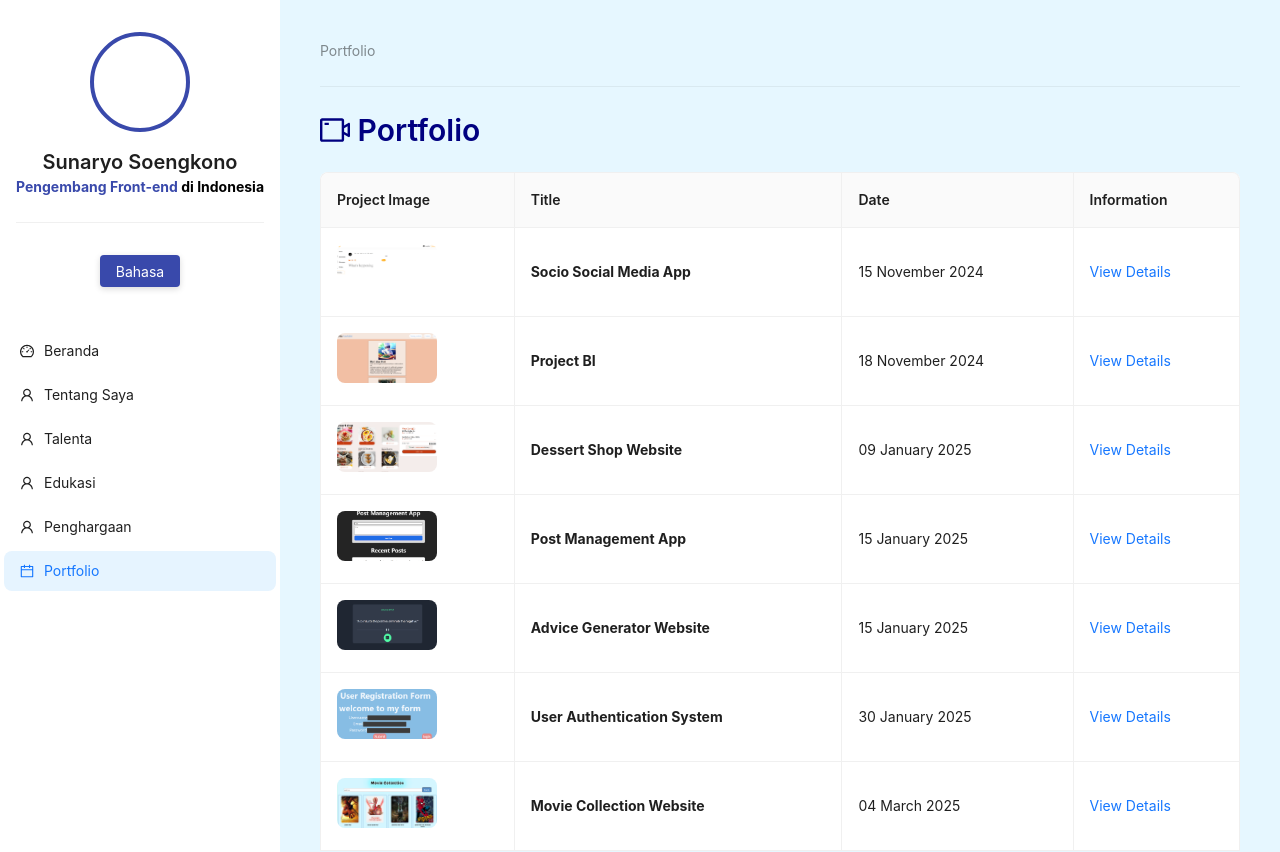
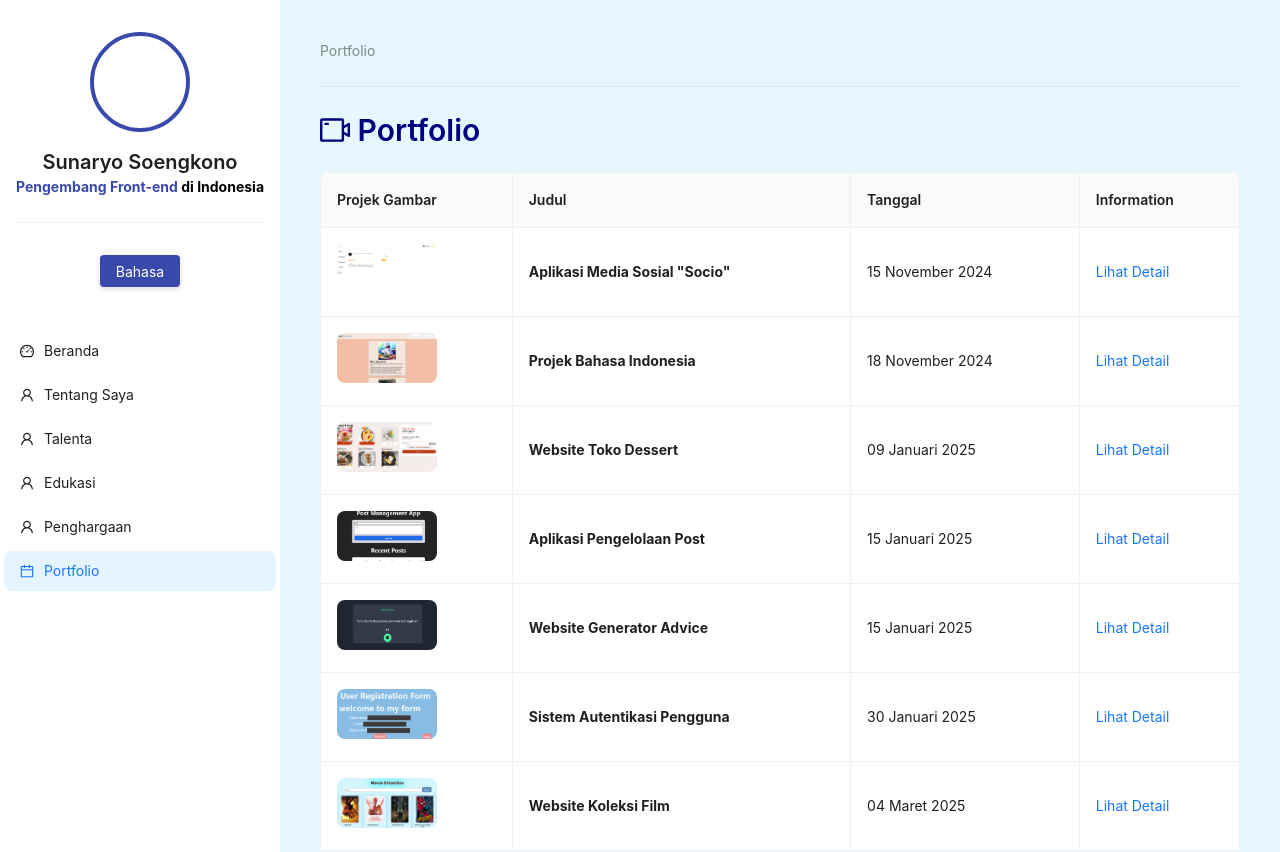
Before and after one commit to sunsunarto/Portfolio, a Next.js app: page /portfolio in a window 1280 px wide. Shown: the top 852 px of the page. Built offline with nearby package versions, Linux system fonts and the light colour scheme.

Commit message:
thirdteenth  commit

```diff
--- a/components/PortfolioCard.js
+++ b/components/PortfolioCard.js
@@ -1,12 +1,16 @@
-import { useEffect, useState } from 'react';
+import { useEffect, useState, useContext } from 'react';
 import { Table, Typography, Image, Space } from 'antd';
 import { VideoCameraOutlined } from '@ant-design/icons';
 import Link from 'next/link';
+import { LanguageContext } from "../context/LanguageContext.js";
+import { translations } from "../utils/i18n.js";
 
 const { Title } = Typography;
 
 export default function PortfolioCard() {
     const [portfolio, setPortfolio] = useState([]);
+    const { language } = useContext(LanguageContext);
+    const t = translations[language];
 
     useEffect(() => {
         const fetchData = async () => {
@@ -25,7 +29,7 @@ export default function PortfolioCard() {
 
     const columns = [
   {
-    title: 'Project Image ',
+    title: t.tabProject,
     dataIndex: 'pic',
     key: 'pic',
     render: (pic) => (
@@ -39,30 +43,29 @@ export default function PortfolioCard() {
     ),
   },
   {
-    title: 'Title',
+    title: t.title,
     dataIndex: 'title',
     key: 'title',
-    render: (text) => <strong>{text}</strong>,
+    render: (_, record) => <strong>{record.title?.[language] || record.title?.en || 'Untitled'}</strong>,
   },
   {
-    title: 'Date',
+    title: t.date,
     dataIndex: 'date',
     key: 'date',
+    render: (_, record) => record.date?.[language] || record.date?.en || '-',
   },
   {
     title: 'Information',
     key: 'information',
     render: (_, record) => (
-      <Link href={`/portfolio/${record.id}`}>
-        View Details
-      </Link>
+      <Link href={`/portfolio/${record.id}`}>{t.viewMore}</Link>
     ),
   },
 ];
 
     return (
         <Space direction="vertical" style={{ width: '100%', backgroundColor: '#E6F7FF' }}>
-            <Title level={2} style={{ color: '#000080' }}> <VideoCameraOutlined style={{ color: '#000080' }}/> Portfolio</Title>
+            <Title level={2} style={{ color: '#000080' }}> <VideoCameraOutlined style={{ color: '#000080' }}/> {t.navPortfolio}</Title>
             <Table style={{backgroundColor: '#E6F7FF' }}
                 dataSource={portfolio}
                 columns={columns}
--- a/components/PortfolioDetail.js
+++ b/components/PortfolioDetail.js
@@ -1,8 +1,13 @@
 import { Typography, Row, Col, Card, Image, Button } from 'antd';
+import { useContext } from 'react';
+import { LanguageContext } from "../context/LanguageContext";
+import { translations } from "../utils/i18n.js";
 
 const { Title, Text } = Typography;
 
 export default function PortfolioDetail({ event }) {
+  const { language } = useContext(LanguageContext);
+  const t = translations[language];
   if (!event) return null;
 
   return (
@@ -10,30 +15,30 @@ export default function PortfolioDetail({ event }) {
 
       <Row gutter={[16, 16]}>
         <Col xs={24} sm={12}>
-          <Card title="Title" bordered>
-            <Text>{event.title}</Text>
+          <Card title={t.title} bordered>
+            <Text>{event.title?.[language] || event.title?.en || 'Untitled'}</Text>
           </Card>
         </Col>
         <Col xs={24} sm={12}>
-          <Card title="Date" bordered>
-            <Text>{event.date}</Text>
+          <Card title={t.date} bordered>
+              <Text>{event.date?.[language] || event.date?.en || "-"}</Text>
           </Card>
         </Col>
         <Col xs={24} sm={12}>
-          <Card title="last Update" bordered>
-            <Text>{event.lastestUpdate}</Text>
+          <Card title={t.update} bordered>
+            <Text>{event.lastestUpdate?.[language] || event.lastestUpdate?.en || '-'}</Text>
           </Card>
         </Col>
         {event.decription && (
           <Col span={24}>
-            <Card title="Description" bordered>
-              <Text>{event.decription}</Text>
+            <Card title={t.description} bordered>
+              <Text>{event.decription?.[language] || event.decription?.en || '-'}</Text>
             </Card>
           </Col>
         )}
         {event.pic && (
           <Col span={24}>
-            <Card title="Projet Image" bordered>
+            <Card title={t.tabProject} bordered>
               <Image
                 src={event.pic}
                 alt="Project Image"
@@ -45,8 +50,8 @@ export default function PortfolioDetail({ event }) {
         )}
       </Row>
       <div style={{ marginTop: '16px', display: 'flex', gap: '8px' }}>
-        <Button type="primary" href={event.link} target="_blank"> Link Website </Button>
-        <Button type="primary" href={event.github} target="_blank"> Link Github </Button>
+        <Button type="primary" style ={{ backgroundColor: '#000080' }} href={event.link} target="_blank"> Link Website </Button>
+        <Button type="primary" style ={{ backgroundColor: '#000080' }} href={event.github} target="_blank"> Link Github </Button>
       </div>
     </div>
   );
--- a/pages/portfolio/[id].js
+++ b/pages/portfolio/[id].js
@@ -4,6 +4,8 @@ import { Typography, Row, Col, Card, Button, Divider, Image } from 'antd';
 import LayoutApp from '../../components/LayoutApp.js';
 import PortfolioDetail from '../../components/PortfolioDetail.js';
 import Link from 'next/link.js';
+import { LanguageContext } from "../../context/LanguageContext.js";
+import { translations } from "../../utils/i18n.js";
 
 
 const { Title, Text } = Typography;
@@ -12,6 +14,8 @@ export default function ViewProject() {
   const router = useRouter();
   const { id } = router.query;
   const [project, setProject] = useState(null);
+  const { language } = useContext(LanguageContext);
+  const t = translations[language];
 
   useEffect(() => {
     const fetchProject = async () => {
@@ -33,7 +37,7 @@ export default function ViewProject() {
   if (!project) {
     return (
       <LayoutApp>
-        <Title>Event Not Found</Title>
+        <Title>{t.f404}</Title>
       </LayoutApp>
     );
   }
@@ -41,7 +45,7 @@ export default function ViewProject() {
   return (
     <LayoutApp>
       <div style={{ padding: '24px' }}>
-        <Title level={2} style={{ color: '#000080' }}>Portfolio Details</Title>
+        <Title level={2} style={{ color: '#000080' }}>{t.titleProject}</Title>
         <Divider />
 
         <PortfolioDetail event={project} />
--- a/public/data/portfolio.json
+++ b/public/data/portfolio.json
@@ -1,111 +1,231 @@
 [
   {
     "id": "1",
-    "title": "Socio Social Media App",
-    "date": "15 November 2024",
-    "lastestUpdate": "17 November 2024",
+    "title": {
+      "en": "Socio Social Media App",
+      "id": "Aplikasi Media Sosial \"Socio\""
+    },
+    "date": {
+      "en": "15 November 2024",
+      "id": "15 November 2024"
+    },
+    "lastestUpdate": {
+      "en": "17 November 2024",
+      "id": "17 November 2024"
+    },
     "status": "Project",
     "pic": "/Projects/Screenshot 2025-03-27 101644.png",
-    "decription": "The application named \"socio\" is a social media platform designed for user interaction and content sharing. It features a clean and structured interface, enabling users to post updates, add multimedia, and engage with trending discussions.",
+    "decription": {
+      "en": "The application named \"socio\" is a social media platform designed for user interaction and content sharing. It features a clean and structured interface, enabling users to post updates, add multimedia, and engage with trending discussions.",
+      "id": "Aplikasi bernama \"socio\" ini merupakan platform media sosial yang dirancang untuk interaksi pengguna dan berbagi konten. Antarmukanya bersih dan terstruktur, memungkinkan pengguna untuk mengunggah pembaruan, menambahkan multimedia, dan terlibat dalam diskusi yang sedang tren."
+    },
     "link": "https://quiz-16-sunaryo.vercel.app/",
     "github": "https://github.com/sunsunarto/Quiz_16_Sunaryo/"
   },
   {
     "id": "2",
-    "title": "Project BI",
-    "date": "18 November 2024",
-    "lastestUpdate": "18 November 2024",
+    "title":{
+      "en": "Bahasa Indonesia Project",
+      "id": "Projek Bahasa Indonesia"
+    },
+    "date": {
+      "en": "18 November 2024",
+      "id": "18 November 2024"
+    },
+    "lastestUpdate": {
+      "en": "18 November 2024",
+      "id": "18 November 2024"
+    },
     "status": "Project",
     "pic": "/Projects/Screenshot 2025-03-27 105058.png",
-    "decription": "The application appears to be a story-sharing website titled \"Cerita Anekdot\" (Anecdote Stories). It features a clean and user-friendly interface, allowing users to share their stories and engage in entertainment discussions.",
+    "decription": {
+      "en": "The application appears to be a story-sharing website titled \"Cerita Anekdot\" (Anecdote Stories). It features a clean and user-friendly interface, allowing users to share their stories and engage in entertainment discussions.",
+      "id": "Aplikasi ini tampaknya merupakan situs web berbagi cerita berjudul \"Cerita Anekdot\". Antarmukanya bersih dan ramah pengguna, memungkinkan pengguna untuk berbagi cerita dan terlibat dalam diskusi yang menghibur."
+    },
     "link": "https://projekbi.vercel.app/",
     "github": "https://github.com/sunsunarto/Projekbi"
   },
   {
     "id": "3",
-    "title": "Dessert Shop Website",
-    "date": "09 January 2025",
-    "lastestUpdate": "09 January 2025",
+    "title": {
+      "en": "Dessert Shop Website",
+      "id": "Website Toko Dessert"
+    },
+    "date": {
+      "en": "09 January 2025",
+      "id": "09 Januari 2025"
+    },
+    "lastestUpdate": {
+      "en": "09 January 2025",
+      "id": "09 Januari 2025"
+    },
     "status": "Project",
     "pic": "/Projects/Screenshot 2025-03-27 110325.png",
-    "decription": "The shop offers various desserts with images, names, and prices displayed. You also can buy a dessert by clicking the \"Comfirm Order\" button. this is only the front-end part of the application website.",
+    "decription": {
+      "en": "The shop offers various desserts with images, names, and prices displayed. You also can buy a dessert by clicking the \"Comfirm Order\" button. this is only the front-end part of the application website.",
+      "id": "Toko ini menawarkan berbagai macam hidangan penutup dengan gambar, nama, dan harga yang ditampilkan. Anda juga dapat membeli hidangan penutup dengan mengeklik tombol \"Konfirmasi Pesanan\". Ini hanyalah tampilan depan situs web aplikasi."
+    },
     "link": "https://dessert-shop-part-2.vercel.app/",
     "github": "https://github.com/sunsunarto/Dessert-Shop-Part-2"
   },
   {
     "id": "4",
-    "title": "Post Management App",
-    "date": "15 January 2025",
-    "lastestUpdate": "27 March 2025",
+    "title": {
+      "en": "Post Management App",
+      "id": "Aplikasi Pengelolaan Post"
+    },
+    "date": {
+      "en": "15 January 2025",
+      "id": "15 Januari 2025"
+    },
+    "lastestUpdate": {
+      "en": "27 March 2025",
+      "id": "27 Maret 2025"
+    },
     "status": "Project",
     "pic": "/Projects/Screenshot 2025-03-27 112937.png",
-    "decription": "A Post Management App with a clean and simple interface designed for handling user-generated posts. It allows users to create, read, update, and delete posts efficiently.",
+    "decription": {
+      "en": "The Post Management App is A Post Management App with a clean and simple interface designed for handling user-generated posts. It allows users to create, read, update, and delete posts efficiently.",
+      "id": "Aplikasi Manajemen Postingan adalah aplikasi manajemen postingan dengan antarmuka yang bersih dan sederhana, dirancang untuk mengelola postingan yang dibuat pengguna. Aplikasi ini memungkinkan pengguna untuk membuat, membaca, memperbarui, dan menghapus postingan secara efisien."
+    },
     "link": "https://post-management-app-939m.vercel.app/",
     "github": "https://github.com/sunsunarto/Post-Management-App"
   },
   {
-    "id": "7",
-    "title": "Advice Generator Website",
-    "date": "15 January 2025",
-    "lastestUpdate": "15 January 2025",
+    "id": "5",
+    "title": {
+      "en": "Advice Generator Website",
+      "id": "Website Generator Advice"
+    },
+    "date": {
+      "en": "15 January 2025",
+      "id": "15 Januari 2025"
+    },
+    "lastestUpdate": {
+      "en": "15 January 2025",
+      "id": "15 Januari 2025"
+    },
     "status": "Project",
     "pic": "/Projects/Screenshot 2025-03-27 120348.png",
-    "decription": "The Adive generator app is a user-friendly interface that allows users to generate random adjectives and nouns, which they can then use to create unique and creative names for their projects.",
+    "decription": {
+      "en": "The Adive generator app is a user-friendly interface that allows users to generate random adjectives and nouns, which they can then use to create unique and creative names for their projects.",
+      "id": "Aplikasi generator Adive adalah antarmuka yang mudah digunakan yang memungkinkan pengguna untuk menghasilkan kata sifat dan kata benda acak, yang kemudian dapat mereka gunakan untuk membuat nama yang unik dan kreatif untuk proyek mereka."
+    },
     "link": "https://advice-generator-coral-iota.vercel.app/",
     "github": "https://github.com/sunsunarto/Advice-Generator"
   },
   {
-    "id": "5",
-    "title": "User Authentication System",
-    "date": "30 January 2025",
-    "lastestUpdate": "30 January 2025",
+    "id": "6",
+    "title": {
+      "en": "User Authentication System",
+      "id": "Sistem Autentikasi Pengguna"
+    },
+    "date": {
+      "en": "30 January 2025",
+      "id": "30 Januari 2025"
+    },
+    "lastestUpdate": {
+      "en": "30 January 2025",
+      "id": "30 Januari 2025"
+    },
     "status": "Project",
     "pic": "/Projects/Screenshot 2025-03-27 113854.png",
-    "decription": "The application appears to be a user-friendly form interface designed for registration and login. It features a blue background with white text for easy readability. Users can choose between two options they are. This is not connected to database.",
+    "decription": {
+      "en": "The application appears to be a user-friendly form interface designed for registration and login. It features a blue background with white text for easy readability. Users can choose between two options they are. This is not connected to database.",
+      "id": "Aplikasi ini tampaknya merupakan antarmuka formulir yang ramah pengguna, dirancang untuk pendaftaran dan masuk. Aplikasi ini memiliki latar belakang biru dengan teks putih agar mudah dibaca. Pengguna dapat memilih di antara dua opsi yang tersedia. Aplikasi ini tidak terhubung ke basis data."
+    },
     "link": "https://user-authentication-system-ten.vercel.app/",
     "github": "https://github.com/sunsunarto/User-Authentication-System"
   },
   {
-    "id": "6",
-    "title": "Movie Collection Website",
-    "date": "04 March 2025",
-    "lastestUpdate": "04 March 2025",
+    "id": "7",
+    "title": {
+      "en": "Movie Collection Website",
+      "id": "Website Koleksi Film"
+    },
+    "date": {
+      "en": "04 March 2025",
+      "id": "04 Maret 2025"
+    },
+    "lastestUpdate": {
+      "en": "04 March 2025",
+      "id": "04 Maret 2025"
+    },
     "status": "Project",
     "pic": "/Projects/Screenshot 2025-03-27 115030.png",
-    "decription": "This is a website about movie collection. this website is not connected to API (Application Programming Interface). you can search any movie you want. but you can't watch just see about the movies.",
+    "decription": {
+      "en": "This is a website about movie collection. this website is not connected to API (Application Programming Interface). you can search any movie you want. but you can't watch just see about the movies.",
+      "id": "Ini adalah situs web tentang koleksi film. Situs web ini tidak terhubung ke API (Antarmuka Pemrograman Aplikasi). Anda dapat mencari film apa pun yang Anda inginkan. Tetapi Anda tidak dapat menonton, hanya melihat-lihat tentang film."
+    },
     "link": "https://sunaryo-movie-collection-gsap-part-2-9mco.vercel.app/",
     "github": "https://github.com/sunsunarto/Sunaryo_movie_collection_gsap_part_2"
   },
   {
     "id": "8",
-    "title": "Weight Calculator App",
-    "date": "20 May 2025",
-    "lastestUpdate": "25 May 2025",
+    "title": {
+      "en": "Weight Calculator App",
+      "id": "Aplikasi Kalkulator Berat Badan"
+    },
+    "date": {
+      "en": "20 May 2025",
+      "id": "20 Mei 2025"
+    },
+    "lastestUpdate": {
+      "en": "25 May 2025",
+      "id": "25 Mei 2025"
+    },
     "status": "Project",
     "pic": "/Projects/Screenshot 2025-07-26 111335.png",
-    "decription": "The weight Calculator app is a user-friendly interface that allows users to calculate their weight based on their height and age.",
+    "decription": {
+      "en": "The weight Calculator app is a user-friendly interface that allows users to calculate their weight based on their height and age.",
+      "id": "Aplikasi Kalkulator Berat Badan adalah antarmuka yang ramah pengguna yang memungkinkan pengguna untuk menghitung berat mereka berdasarkan tingginya dan umurnya."
+    },
     "link": "https://weight-calculator-eosin.vercel.app//",
     "github": "https://github.com/sunsunarto/weight-calculator-"
   },
   {
-    "id": "10",
-    "title": "My Art Space Website",
-    "date": "22 May 2025",
-    "lastestUpdate": "25 May 2025",
+    "id": "9",
+    "title": {
+      "en": "My Art Space Website",
+      "id": "Website My Art Space"
+    },
+    "date": {
+      "en": "22 May 2025",
+      "id": "22 Mei 2025"
+    },
+    "lastestUpdate": {
+      "en": "25 May 2025",
+      "id": "25 Mei 2025"
+    },
     "status": "Project",
     "pic": "/Projects/Screenshot 2025-07-26 122647.png",
-    "decription": "The My Art Space app is a user-friendly interface that allows users introduce to one of my creation on making a portfolio website.",
+    "decription": {
+      "en": "The My Art Space app is a user-friendly interface that allows users introduce to one of my creation on making a portfolio website.",
+      "id": "Aplikasi My Art Space adalah antarmuka yang ramah pengguna yang memungkinkan pengguna memperkenalkan satu dari karya saya dalam membuat website portfolio."
+    },
     "link": "https://my-art-space-drj7.vercel.app/",
     "github": "https://github.com/sunsunarto/My-Art-Space"
   },
   {
-    "id": "9",
-    "title": "Latest News Website",
-    "date": "22 July 2025",
-    "lastestUpdate": "09 July 2025",
+    "id": "10",
+    "title": {
+      "en": "dummy News Website",
+      "id": "Website Berita Dummy"
+    },
+    "date": {
+      "en": "22 July 2025",
+      "id": "22 Juli 2025"
+    },
+    "lastestUpdate": {
+      "en": "09 July 2025",
+      "id": "09 Juli 2025"
+    },
     "status": "Project",
     "pic": "/Projects/Screenshot 2025-07-26 113733.png",
-    "decription": "The Latest News app is a user-friendly interface that allows users to read the latest news from the world of aviation, such as teh Air India news, and the Hijack Plane news.",
+    "decription": {
+      "en": "The Latest News app is a user-friendly interface that allows users to read the latest news from the world of aviation, such as teh Air India news, and the Hijack Plane news.",
+      "id": "Aplikasi Berita Terbaru adalah antarmuka yang ramah pengguna yang memungkinkan pengguna untuk membaca berita terbaru dari dunia aviasi, seperti berita Air India dan berita Hijack Plane."
+    },
     "link": "https://latest-news-sunaryo.vercel.app/",
     "github": "https://github.com/sunsunarto/latest-news-Sunaryo"
   }
--- a/utils/i18n.js
+++ b/utils/i18n.js
@@ -59,6 +59,11 @@ export const translations = {
     back: "Back",
     //portfolio content
     navPortfolio: "Portfolio",
+    titlePortfolio: "Project Details",
+    tabProject: "Project Picture",
+    update: "last Update",
+    backProject: "Back to Project Table",
+    //404 content
     f404: "Page not found",
   },
   id: {
@@ -121,6 +126,11 @@ export const translations = {
     back: "Kembali",
     //portfolio content
     navPortfolio: "Portfolio",
+    titlePortfolio: "Detail Projek",
+    tabProject: "Projek Gambar",
+    update: "Pembaruan Terakhir",
+    backProject: "Kembali ke Tabel Projek",
+    //404 content
     f404: "Halaman tidak ditemukan",
   }
 };
```
